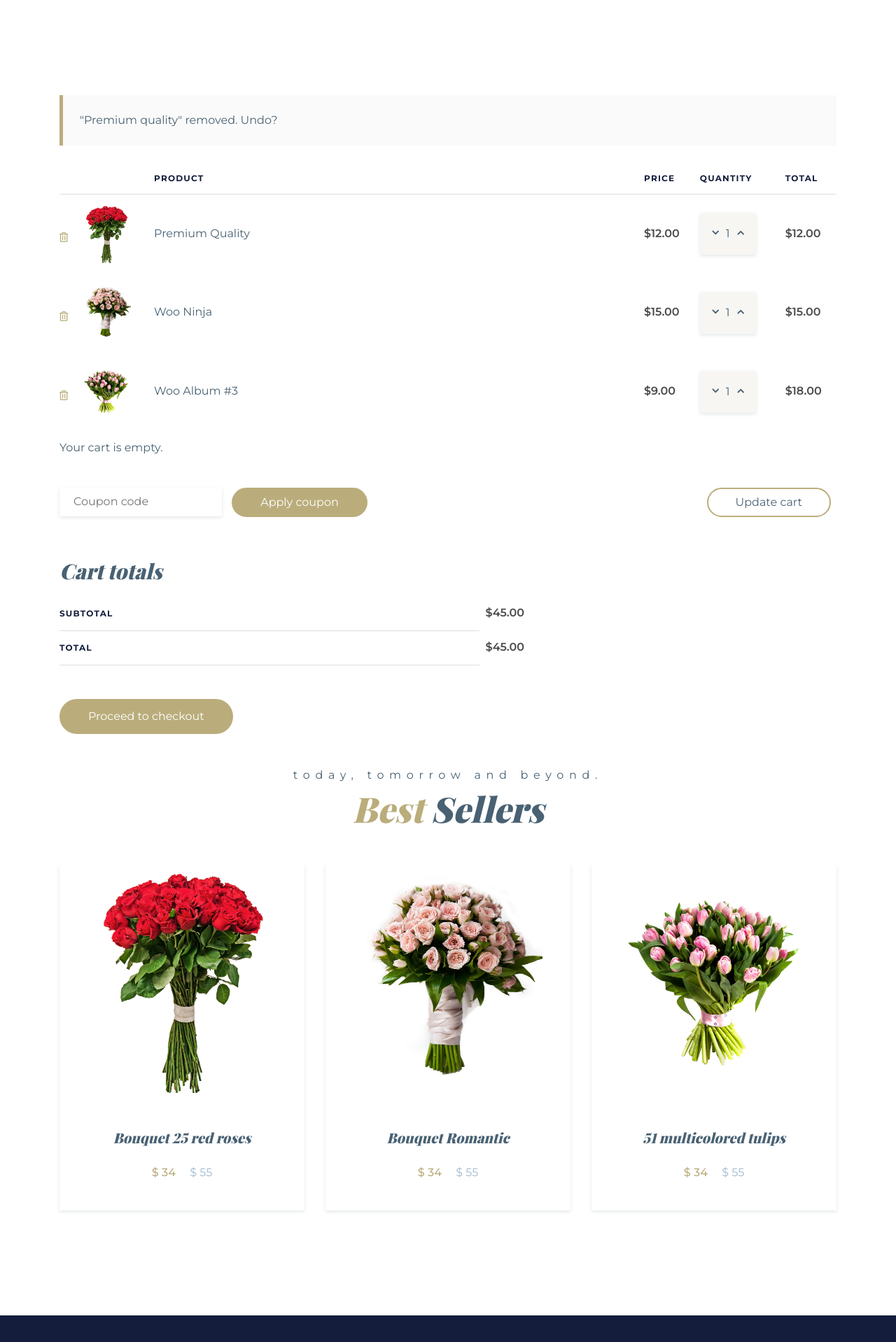
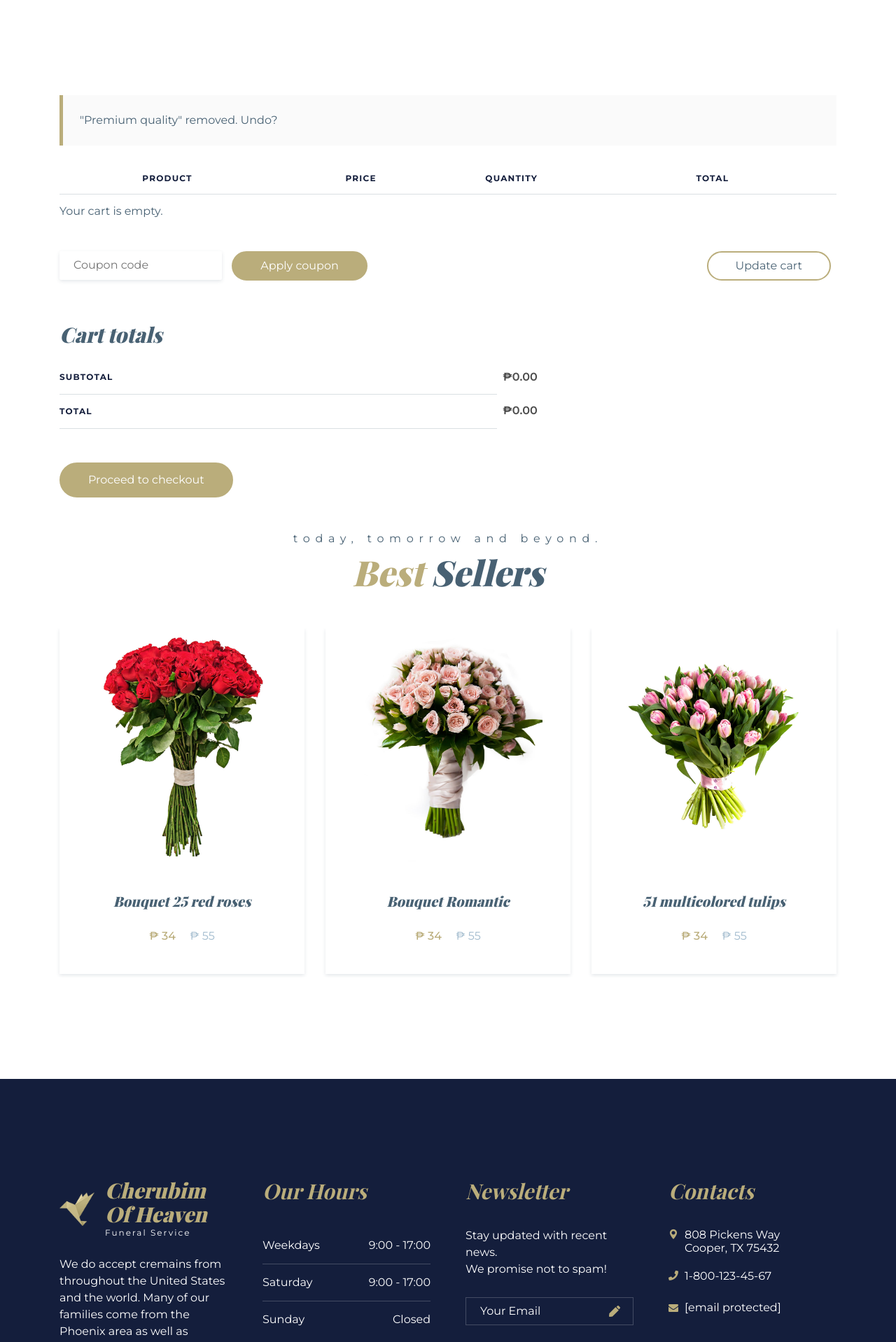
Before and after one commit to nikirumi/Cherubim-Of-Heaven, a PHP site: page /shop-cart.php in a window 1280 px wide. Shown: the part 421-2339 px from the top of the page at 70% size. Run offline with PHP 8.4, Linux system fonts and the light colour scheme; some libraries are stand-ins or nearby versions; some web fonts are replaced.

Commit message:
real na talaga

```diff
--- a/shop-cart.php
+++ b/shop-cart.php
@@ -316,130 +316,27 @@
 									</thead>
 									<tbody>
 
-										<tr class="cart_item">
-
-											<td class="product-remove">
-												<a href="#" class="remove" aria-label="Remove this item" data-product_id="73" data-product_sku=""><i class="fs-14 ico-trash color-main"></i></a>
-											</td>
-
-											<td class="product-thumbnail">
-												<a href="shop-product-right.php">
-													<img width="180" height="180" src="images/shop/01.jpg" class="" alt="">
-												</a>
-											</td>
-
-											<td class="product-name" data-title="Product">
-												<a href="shop-product-right.php">Premium Quality</a>
-											</td>
-
-											<td class="product-price" data-title="Price">
-												<span class="amount">
-													<span>$</span>12.00
-												</span>
-											</td>
-
-											<td class="product-quantity product" data-title="Quantity">
-												<div class="quantity">
-													<input type="button" value="+" class="plus">
-													<i class="fa fa-angle-up" aria-hidden="true"></i>
-													<input type="number" class="input-text qty text" step="1" min="1" max="1000" name="quantity" value="1" title="Qty" size="4">
-													<input type="button" value="-" class="minus">
-													<i class="fa fa-angle-down" aria-hidden="true"></i>
-												</div>
-											</td>
-
-											<td class="product-subtotal" data-title="Total">
-												<span class="amount">
-													<span>$</span>12.00
-												</span>
-											</td>
-										</tr>
-										<tr class="cart_item">
-
-											<td class="product-remove">
-												<a href="#" class="remove" aria-label="Remove this item" data-product_id="76" data-product_sku=""><i class="fs-14 ico-trash color-main"></i></a>
-											</td>
-
-											<td class="product-thumbnail">
-												<a href="shop-product-right.php">
-													<img width="180" height="180" src="images/shop/02.jpg" class="" alt="">
-												</a>
-											</td>
-
-											<td class="product-name" data-title="Product">
-												<a href="shop-product-right.php">Woo Ninja</a>
-											</td>
-
-											<td class="product-price" data-title="Price">
-												<span class="amount">
-													<span>$</span>15.00
-												</span>
-											</td>
-
-											<td class="product-quantity product" data-title="Quantity">
-												<div class="quantity">
-													<input type="button" value="+" class="plus">
-													<i class="fa fa-angle-up" aria-hidden="true"></i>
-													<input type="number" class="input-text qty text" step="1" min="1" max="1000" name="quantity" value="1" title="Qty" size="4">
-													<input type="button" value="-" class="minus">
-													<i class="fa fa-angle-down" aria-hidden="true"></i>
-												</div>
-											</td>
-
-											<td class="product-subtotal" data-title="Total">
-												<span class="amount">
-													<span>$</span>15.00
-												</span>
-											</td>
-										</tr>
-										<tr class="cart_item">
-
-											<td class="product-remove">
-												<a href="#" class="remove" aria-label="Remove this item" data-product_id="90" data-product_sku=""><i class="fs-14 ico-trash color-main"></i></a>
-											</td>
-
-											<td class="product-thumbnail">
-												<a href="shop-product-right.php">
-													<img width="180" height="180" src="images/shop/03.jpg" class="" alt="">
-												</a>
-											</td>
-
-											<td class="product-name" data-title="Product">
-												<a href="shop-product-right.php">Woo Album #3</a>
-											</td>
-
-											<td class="product-price" data-title="Price">
-												<span class="amount">
-													<span>$</span>9.00
-												</span>
-											</td>
-
-											<td class="product-quantity product" data-title="Quantity">
-												<div class="quantity">
-													<input type="button" value="+" class="plus">
-													<i class="fa fa-angle-up" aria-hidden="true"></i>
-													<input type="number" class="input-text qty text" step="1" min="1" max="1000" name="quantity" value="1" title="Qty" size="4">
-													<input type="button" value="-" class="minus">
-													<i class="fa fa-angle-down" aria-hidden="true"></i>
-												</div>
-											</td>
-
-											<td class="product-subtotal" data-title="Total">
-												<span class="amount">
-													<span>$</span>18.00
-												</span>
-											</td>
-										</tr>
-
 										<?php
 
 											// Check if the cart is not empty
+											$subtotalAll = 0;
 											if (isset($_SESSION['cart']) && !empty($_SESSION['cart'])) {
 												foreach ($_SESSION['cart'] as $service_id => $item) {
+
+													if (isset($item['removed']) && $item['removed'] === true) {
+														continue;
+													}
+
+													//$item['removed'] = false;
+
 													$service_name = $item['name'];
 													$service_price = $item['price'];
 													$quantity = $item['quantity'];
+
+													//$_SESSION['cart'][$service_id]['removed'] = false;
+
 													$subtotal = $service_price * $quantity; // Calculate subtotal
+													$subtotalAll += $subtotal;
 
 													$intValue = (int) preg_replace('/\D/', '', $service_id);
 													$image_name = '';
@@ -452,15 +349,13 @@
 														$image_name = $intValue;
 													}
 
-
-													// Display each cart item in a table row
 													?>
 
 													<tr class="cart_item">
 														<td class="product-remove">
-															<a href="remove_item.php?service_id=<?php echo $service_id; ?>" class="remove" aria-label="Remove this item">
-																<i class="fs-14 ico-trash color-main"></i>
-															</a>
+														<a href="remove_item.php?service_id=<?php echo $service_id; ?>" aria-label="Remove this item">
+															<i class="fs-14 ico-trash color-main"></i>
+														</a>
 														</td>
 
 														<td class="product-thumbnail">
@@ -475,7 +370,7 @@
 
 														<td class="product-price" data-title="Price">
 															<span class="amount">
-																<span>$</span><?php echo number_format($service_price, 2); ?>
+																<span>₱</span><?php echo number_format($service_price, 2); ?>
 															</span>
 														</td>
 
@@ -483,7 +378,7 @@
 															<div class="quantity">
 																<input type="button" value="+" class="plus">
 																<i class="fa fa-angle-up" aria-hidden="true"></i>
-																<input type="number" class="input-text qty text" step="1" min="1" max="1000" name="quantity" value="<?php echo $quantity; ?>" title="Qty" size="4">
+																<input type="number" class="input-text qty text" step="1" min="1" max="1000" name="quantity[<?php echo $service_id; ?>]" value="<?php echo $quantity; ?>" title="Qty" size="4">
 																<input type="button" value="-" class="minus">
 																<i class="fa fa-angle-down" aria-hidden="true"></i>
 															</div>
@@ -491,16 +386,19 @@
 
 														<td class="product-subtotal" data-title="Total">
 															<span class="amount">
-																<span>$</span><?php echo number_format($subtotal, 2); ?>
+																<span>₱</span><?php echo number_format($subtotal, 2); ?>
 															</span>
 														</td>
 													</tr>
 
 													<?php
 												}
-											} else {
+											}
+
+											else {
 												echo "<tr><td colspan='6'>Your cart is empty.</td></tr>";
 											}
+
 											?>
 
 										<tr>
@@ -741,7 +639,7 @@
 												<th>Subtotal</th>
 												<td data-title="Subtotal">
 													<span class="amount">
-														<span>$</span>45.00
+														<span>₱</span><?php echo number_format($subtotalAll, 2); ?>
 													</span>
 												</td>
 											</tr>
@@ -751,10 +649,10 @@
 												<th>Total</th>
 												<td data-title="Total">
 													<strong>
-                        <span class="amount">
-                            <span>$</span>45.00
-                        </span>
-                    </strong>
+														<span class="amount">
+															<span>₱</span><?php echo number_format($subtotalAll, 2); ?>
+														</span>
+													</strong>
 												</td>
 											</tr>
 
```
Also changed, not shown: other parts of shop-cart.php (+18 -18 lines), remove_item.php (added, +24 -0 lines).
